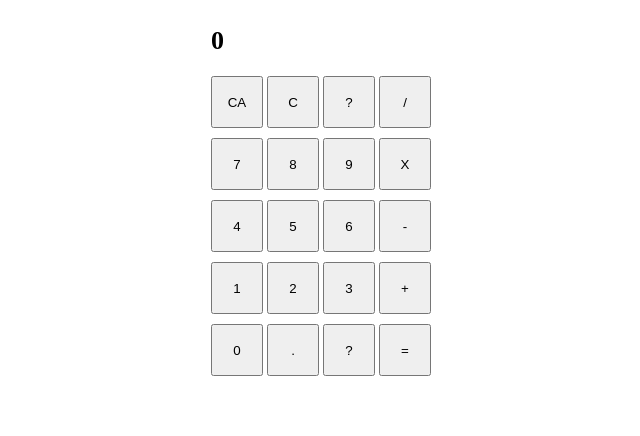
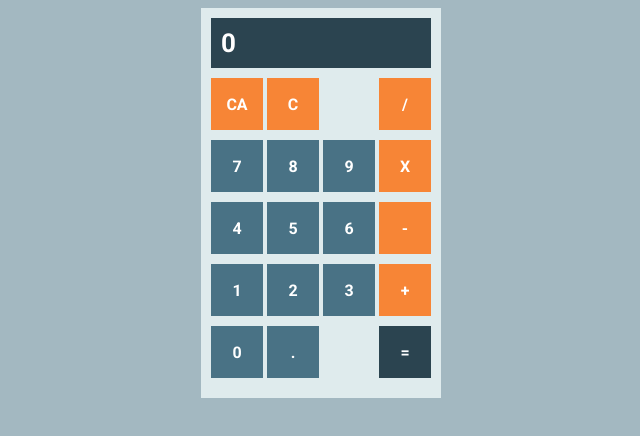
Before and after one commit to MatiKid/Calculator, a plain HTML site: page index.html in a window 1280 px wide. Shown: the whole page, without its empty margins (319-959 px from the left). Drawn offline with nearby package versions, Linux system fonts and the light colour scheme.

Commit message:
Add css style

```diff
--- a/css/style.css
+++ b/css/style.css
@@ -1,6 +1,11 @@
+@import url(https://fonts.googleapis.com/css?family=Roboto:700);
+
 .calculator {
 	width: 220px;
 	margin: auto;
+	padding: 10px;
+	background: #DFEBED;
+
 }
 
 .btn-line {
@@ -11,11 +16,54 @@
 .calc-btn {
 	height: 52px;
 	width: 52px;
+	font-family: 'Roboto', sans-serif;
+	color: #fff;
+	font-weight: bold;
+	font-size: 16px;
+	border: none;
+}
+
+.calc-btn:active {
+	opacity: 0.7;
+}
+
+.calc-btn:focus {
+	outline: 0;
 }
 
 .display {
 	width: 100%;
 	height: 50px;
+	margin-bottom: 10px;
+	font-family: 'Roboto', sans-serif;
 	font-size: 26px;
+	color: #fff;
     font-weight: bold;
+    background: #2B4450;
 }
+
+.display p {
+	padding: 10px 0 0 10px;
+    margin: 0;
+}
+
+.clear-all, .clear, .divide, .multiply, .substract, .add, .total {
+	background: #F78536;
+}
+
+.number, .decimal-point {
+	background: #497285;
+}
+
+.total {
+	background: #2B4450;
+}
+
+.empty-btn {
+	background: #DFEBED;
+	color: #DFEBED;
+}
+
+body {
+	background: rgba(73,114,133,0.5);
+}
--- a/index.html
+++ b/index.html
@@ -15,7 +15,7 @@
 		<div class="btn-line">
 			<button class="calc-btn clear-all">CA</button>
 			<button class="calc-btn clear">C</button>
-			<button class="calc-btn">?</button>
+			<button class="calc-btn empty-btn">?</button>
 			<button class="calc-btn divide">/</button>
 		</div>
 		<div class="btn-line">
@@ -39,7 +39,7 @@
 		<div class="btn-line">
 			<button class="calc-btn number">0</button>
 			<button class="calc-btn decimal-point">.</button>
-			<button class="calc-btn">?</button>
+			<button class="calc-btn empty-btn">?</button>
 			<button class="calc-btn total">=</button>
 		</div>
 	</div>
```
